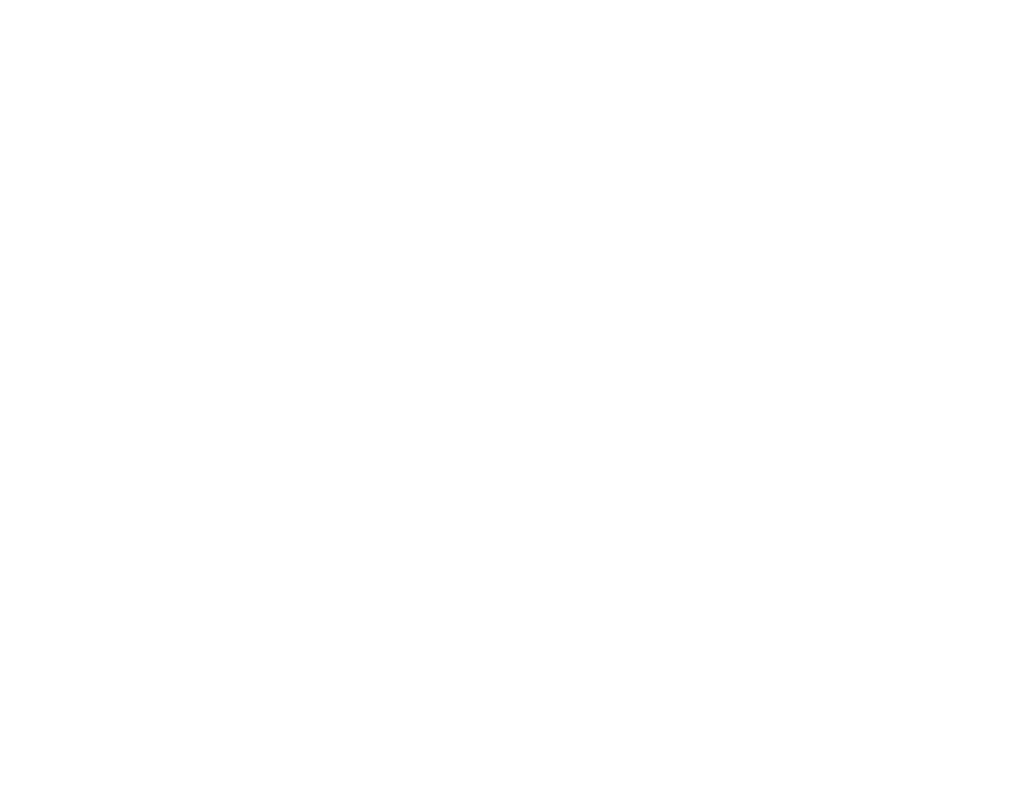
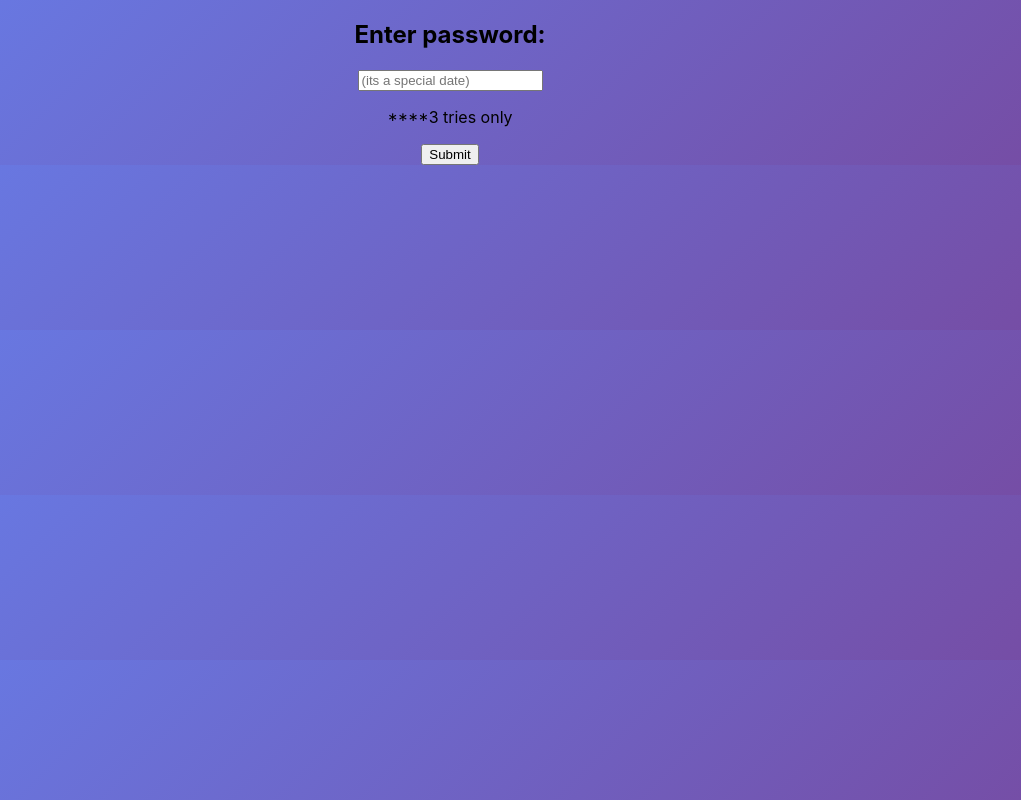
Before and after one commit to mannansheth/ipshi, a React (Create React App) app: page /login in a window 1280 px wide. Before the commit this address had no page. Shown: the whole page, without its empty margins (190-1211 px from the left). Built offline with nearby package versions, Linux system fonts and the light colour scheme.

Commit message:
new login page

```diff
--- a/src/App.js
+++ b/src/App.js
@@ -4,9 +4,15 @@
 import PhotoGallery from "./pages/PhotoGallery"
 import StarryNight from "./pages/StarryNight"
 import "./App.css"
+import { useEffect } from "react"
+import Login from "./pages/Login"
 
 function App() {
-
+  useEffect(() => {
+    if (localStorage.getItem("code") !== "180421" && window.location.pathname==="/") {
+      window.location.href = "login";
+    }
+  }, [])
   return (
     <Router>
       <div className="App">
@@ -15,6 +21,7 @@
           <Route path="/card" element={<BirthdayCard />} />
           <Route path="/photos" element={<PhotoGallery />} />
           <Route path="/stars" element={<StarryNight />} />
+          <Route path="/login" element={<Login />} />
         </Routes>
       </div>
     </Router>
--- /dev/null
+++ b/src/pages/Login.jsx
@@ -0,0 +1,66 @@
+import React, { useEffect, useState } from 'react'
+
+const Login = () => {
+    const [countWrong, setCountWrong] = useState(0)
+    const [isWrong, setIsWrong] = useState(JSON.parse(localStorage.getItem("isWrong")) || false);
+    const [refreshCount, setRefreshCount] = useState(JSON.parse(localStorage.getItem("refreshCount") || "0"));
+    useEffect(() => {
+        if (isWrong) {
+            localStorage.setItem("refreshCount",  JSON.stringify(refreshCount+1))
+            setRefreshCount(refreshCount+1)
+        }
+    }, [])
+
+    const handleSubmit = () => {
+        const inpPass = document.getElementById("pass-input");
+        const btn = document.getElementById("submit-btn");
+        if (inpPass.value === "180421") {
+            localStorage.setItem("code", "180421")
+            window.location.pathname = "/"
+        } else {
+            if (countWrong >= 2) {
+                setIsWrong(true);
+            }
+            else {
+                inpPass.value = "";
+                inpPass.focus();
+                inpPass.style.width = (countWrong+1)*300 + "px";
+                inpPass.style.fontSize = (countWrong+1)*30 + "px";
+                btn.style.width = (countWrong+1)*200 + "px";
+                btn.style.fontSize = (countWrong+1)*20 + "px";
+                btn.innerText = "PLEASE INPUT CORRECT"
+                setCountWrong(countWrong+1);
+            }
+        }
+        localStorage.setItem("isWrong", JSON.stringify(countWrong >= 2))
+    }
+  return (
+    <div>
+        <center>
+            {!isWrong ?
+            <>
+            <h2>Enter password: </h2>
+            <input type="password" placeholder="(its a special date)" id='pass-input'></input>
+            <p>****3 tries only</p>
+            <button onClick={handleSubmit} id="submit-btn">Submit</button>
+            </>
+            :
+            <>
+            <h1>ERROOORRRRR!!!!</h1>
+             <h1>HOW DO YOU NOT KNOW THE PASSWORD</h1>
+
+             {refreshCount === 0 ? <h6>dw you can refresh :)</h6>
+            : refreshCount === 1 ? <h1>Aw sad! Refreshing doesn't help :(</h1>
+            : refreshCount === 2 ? <h1>Told you it doesnt help</h1>
+            : refreshCount === 3 ? <h1>Are you just gonna keep trying?</h1>
+            : refreshCount === 4 ? <h1>How long will you try?</h1>
+            : refreshCount === 5 ? <h1>Can you figure out a way?</h1>
+            : refreshCount === 6 ? <h1>This is getting sad</h1> : <h1>{"hehe".repeat(refreshCount)}</h1>}
+            </>}
+
+        </center>
+    </div>
+  )
+}
+
+export default Login
```
